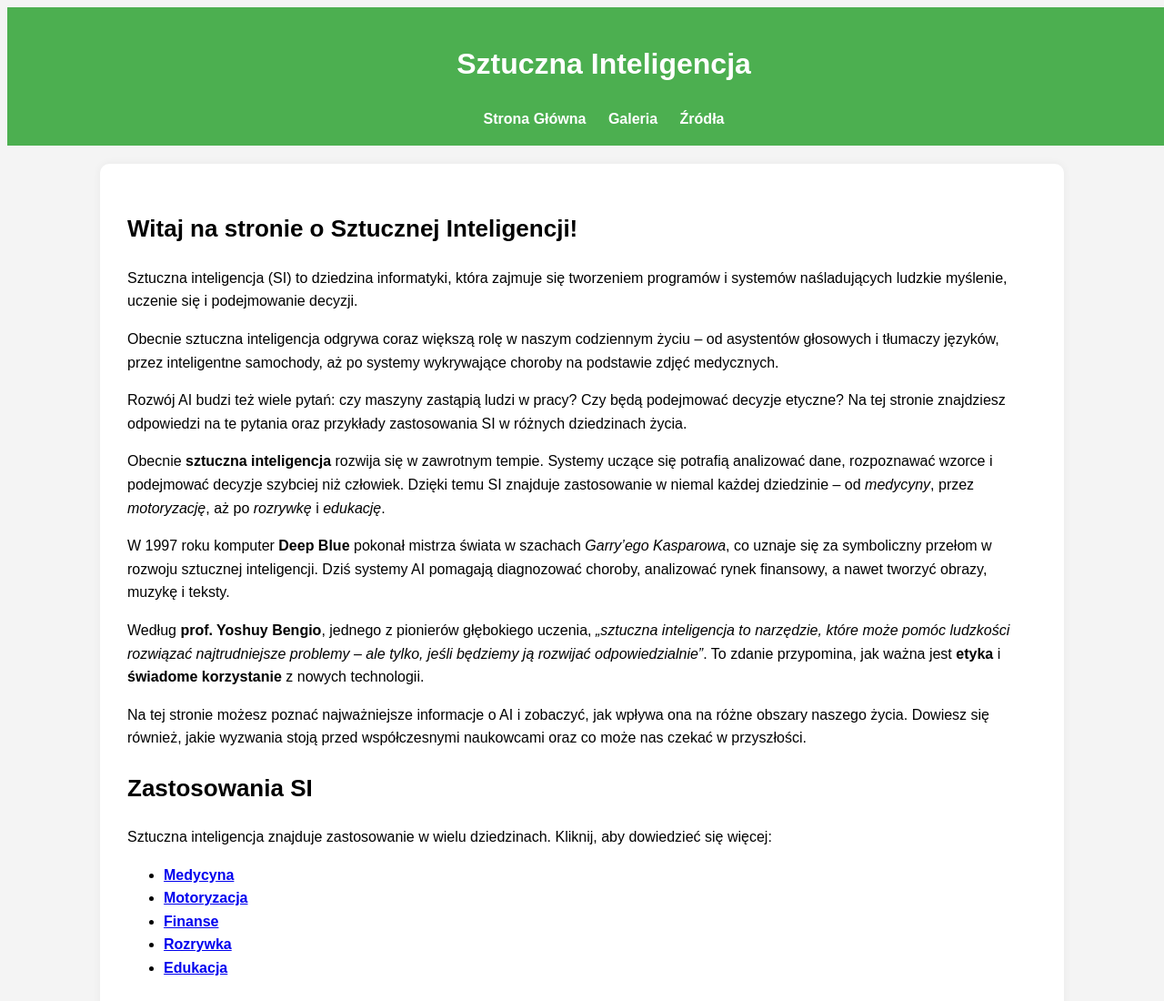
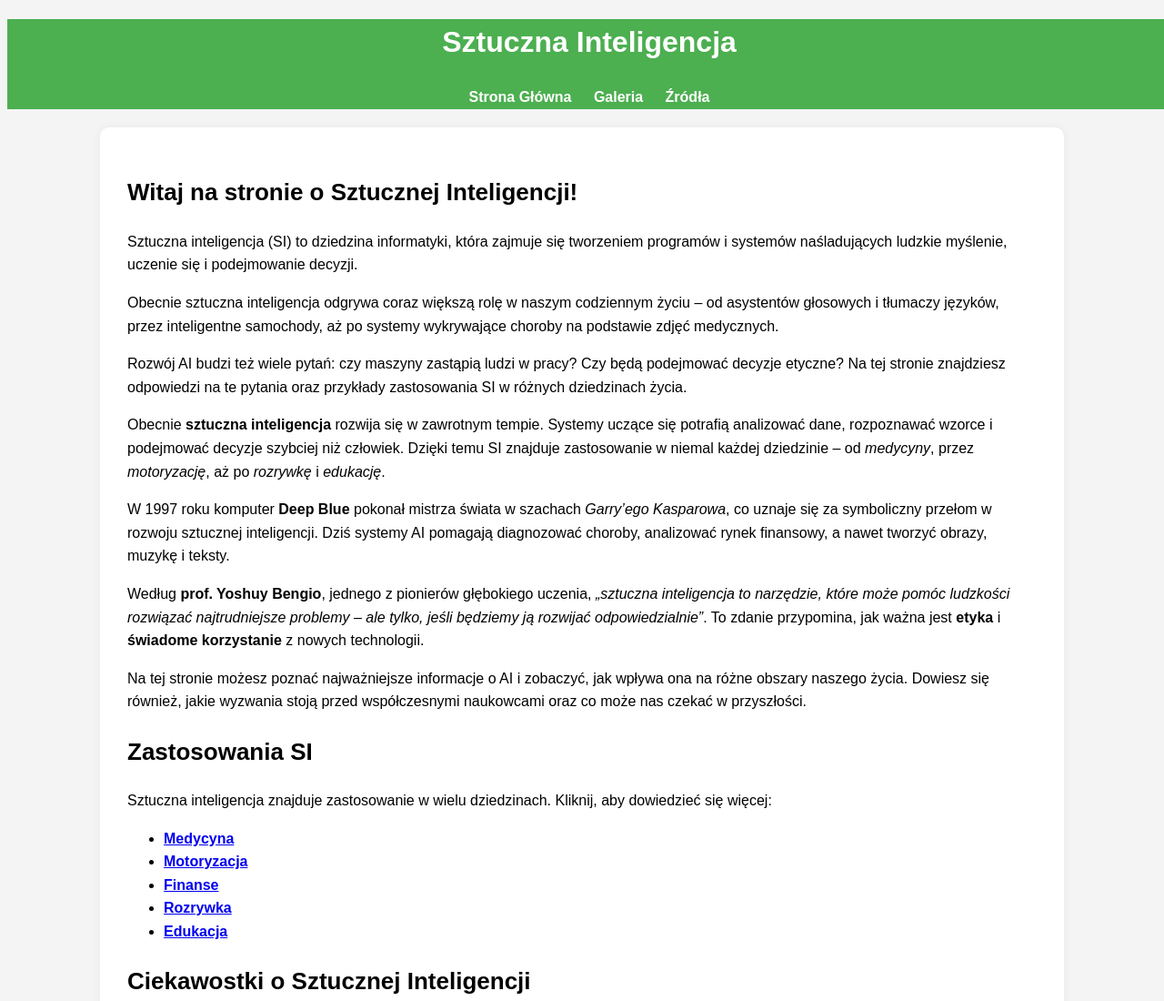
Before and after one commit to Kar-lang-beep/projekt-www-na-6, a plain HTML site: page index.html in a window 1280 px wide. Shown: the top 1100 px of the page at 91% size. Drawn offline with Linux system fonts and the light colour scheme.

Commit message:
Headler padding: z 1 na 0

```diff
--- a/style.css
+++ b/style.css
@@ -13,7 +13,7 @@ header {
   background-color: #4CAF50;
   color: white;
   width: 100vw;
-  padding: 1em;
+  padding: 0em;
   text-align: center;
 }
 
```
